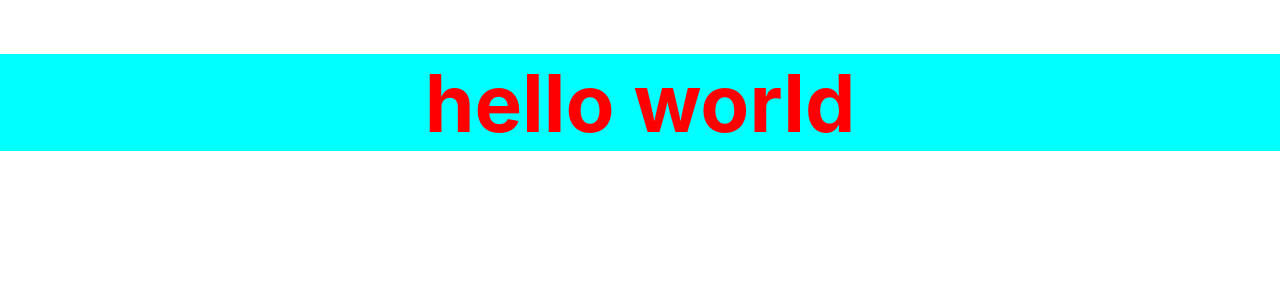
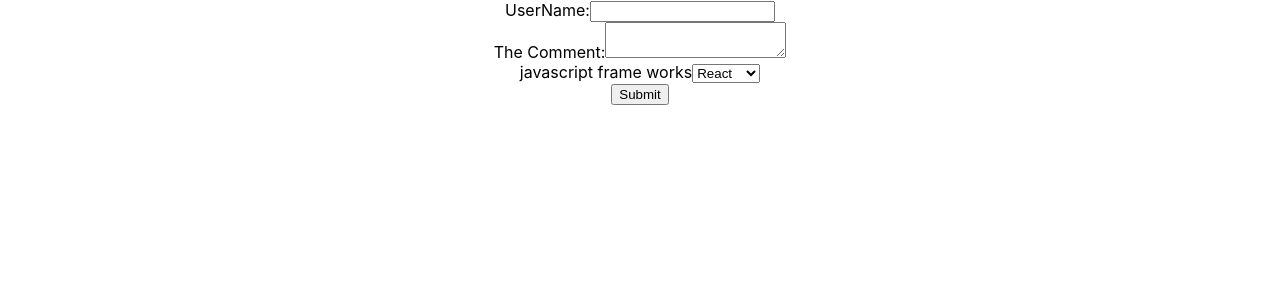
Before and after one commit to angesomhailu/ReactProject, a React (Create React App) app: page / in a window 1280 px wide. Shown: the top 300 px of the page. Built offline with nearby package versions, Linux system fonts and the light colour scheme.

Commit message:
another commit

```diff
--- a/src/App.js
+++ b/src/App.js
@@ -1,19 +1,21 @@
 import './App.css';
 import './index.css';
-// import Event from './event';
-// import Conditional from './conditional';
+import Event from './event';
+import Conditional from './conditional';
 import {Component} from 'react';
 import List from './list';
 import Inline from './inline';
+import Form from './form'
 class App extends Component{
   render(){
     return (
       <div className='App'>
+        <Form/>
       {/* <StateChange/> */}
       {/* < Event/> */}
       {/* <Conditional/> */}
         {/* <List/> */}
-        <Inline/>
+        {/* <Inline/> */}
       </div>
     );
   }
--- /dev/null
+++ b/src/form.js
@@ -0,0 +1,60 @@
+import {Component} from 'react';
+
+class Form extends Component{
+    constructor(props) {
+      super(props)
+
+      this.state = {
+         username:'',
+         comment:'',
+        framework:''
+      }
+    }
+
+    User=(event)=>{
+        this.setState({
+            username:event.target.value,
+        })
+    }
+    Comment=(event)=>{
+        this.setState({
+            comment:event.target.value ,
+        })
+    }
+    Frameworks=(event)=>{
+        this.setState({
+            farmework:event.target.value
+        })
+    }
+    Submit=(event)=>{
+        alert(`${this.state.username} ${this.state.framework} ${this.state.comment}  `)
+    }
+    render(){
+        return(
+            <form onSubmit={this.Submit}>
+                <div>
+                   <label>UserName:</label>
+                   <input type='text' value={this.state.username} onChange={this.User}/>
+                </div>
+                <div>
+                   <label>The Comment:</label>
+                   <textarea value={this.state.comment} onChange={this.Comment}>
+                   </textarea>
+                </div>
+                <div>
+                    <label>javascript frame works</label>
+                    <select value={this.state.framework} onChange={this.Frameworks}>
+                        <option value="React">React</option>
+                        <option value="Angular">Angular</option>
+                        <option value="Nextjs">Nextjs</option>
+                    </select>
+                </div>
+                <div>
+                    <button type='submit' onClick={this.Submit} >Submit</button>
+                </div>
+            </form>
+
+        );
+    }
+}
+export default Form;
--- a/src/list.js
+++ b/src/list.js
@@ -9,10 +9,17 @@ class List extends Component{
         }
     }
     render() {
+
+        const change={
+            color:'red',
+            backgroundColor:'green',
+            fontSize:'60px'
+        }
+
         return (
             <div>
                 {
-                    this.state.subject.map((x, index) => <h1  key={index}>{x}</h1>)
+                    this.state.subject.map((x, index) => <h1  style={change}  key={index}>{x}</h1>)
                 }
             </div>
         );
```
